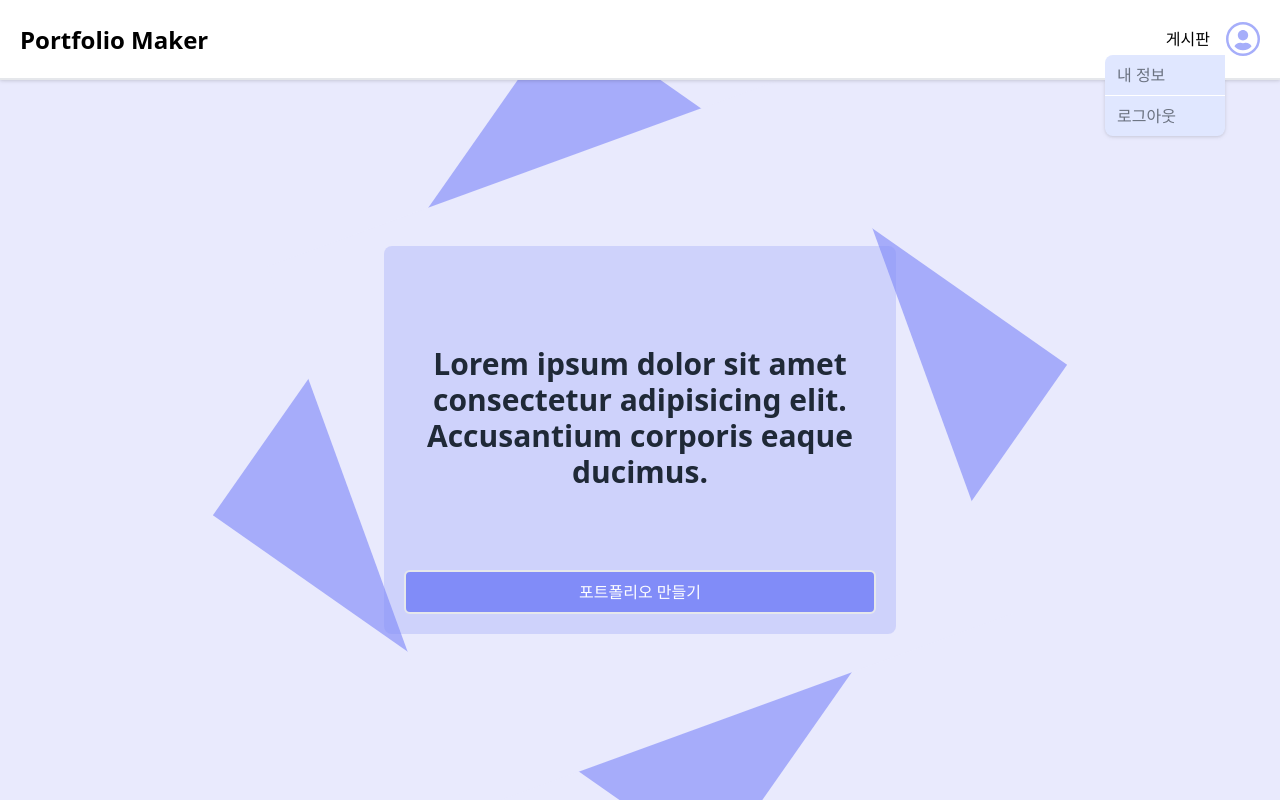
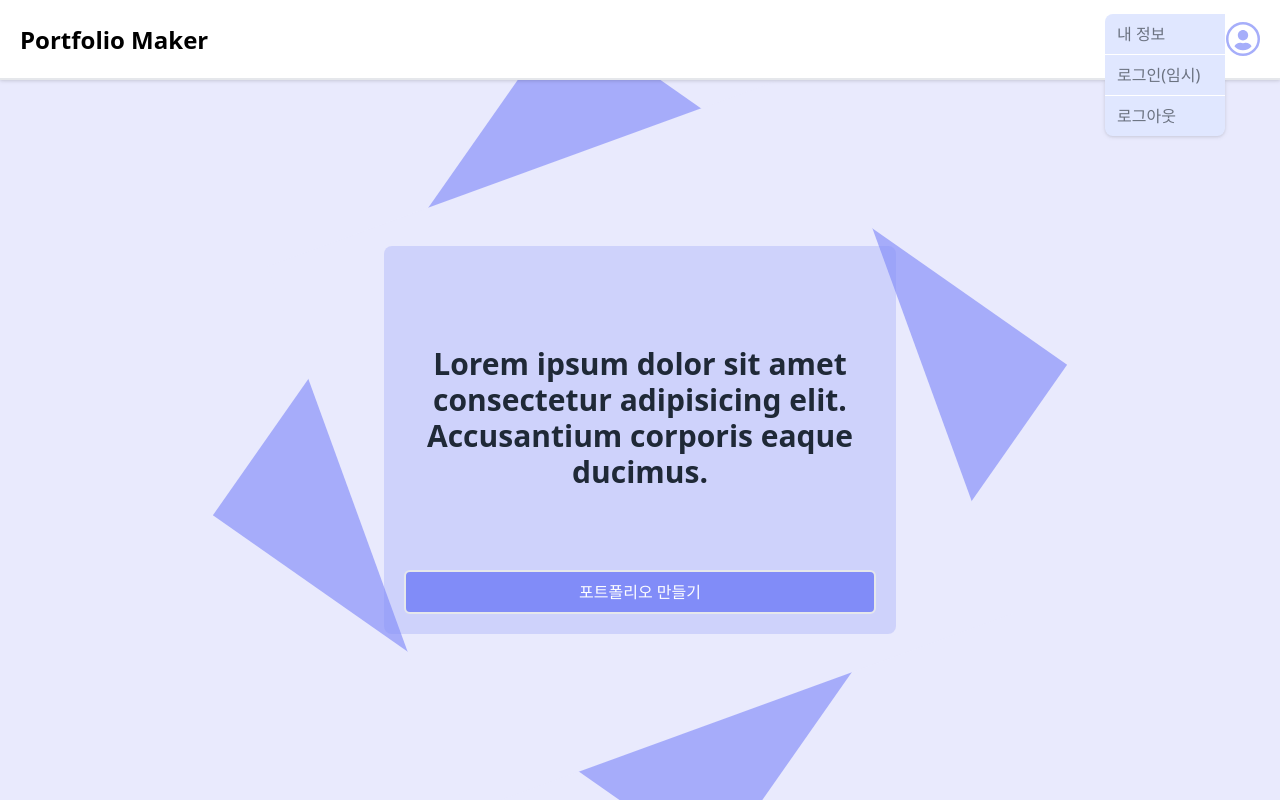
Before and after one commit to TeamPFM/Portfolio_maker, a React (Vite) app: page / in a window 1280 px wide. Both pictures are taken after a click on the button 1243 px from the left and 39 px from the top of the page. Built offline with nearby package versions, Linux system fonts and the light colour scheme.

Commit message:
test(App): temporary settings

```diff
--- a/src/App.tsx
+++ b/src/App.tsx
@@ -16,8 +16,8 @@ function App() {
 
   useLayoutEffect(() => {
     // FIXME 토큰받으면 토큰으로 처리
-    isAuth && setRoutesComponent(<ProtectedRoutes />);
-    !isAuth && setRoutesComponent(<UnauthenticatedRoutes />);
+    !isAuth && setRoutesComponent(<ProtectedRoutes />);
+    isAuth && setRoutesComponent(<UnauthenticatedRoutes />);
   }, [isAuth]);
 
   useLayoutEffect(() => {
--- a/src/components/common/GNB.tsx
+++ b/src/components/common/GNB.tsx
@@ -78,6 +78,13 @@ const GNB = () => {
                 내 정보
               </Link>
               <Link
+                to={LOGIN}
+                className="px-3 py-2 border-b-[1px] border-white hover:text-white hover:bg-main transition-all"
+                onClick={() => setIsToggleMenu(!isToggleMenu)}
+              >
+                로그인(임시)
+              </Link>
+              <Link
                 to={HOME}
                 className="px-3 py-2 hover:text-white hover:bg-main transition-all"
                 onClick={() => setIsToggleMenu(!isToggleMenu)}
```
